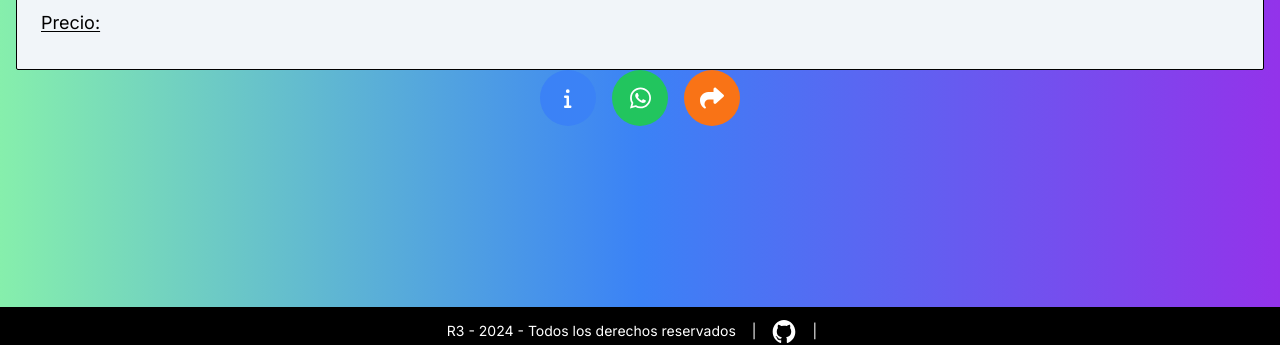
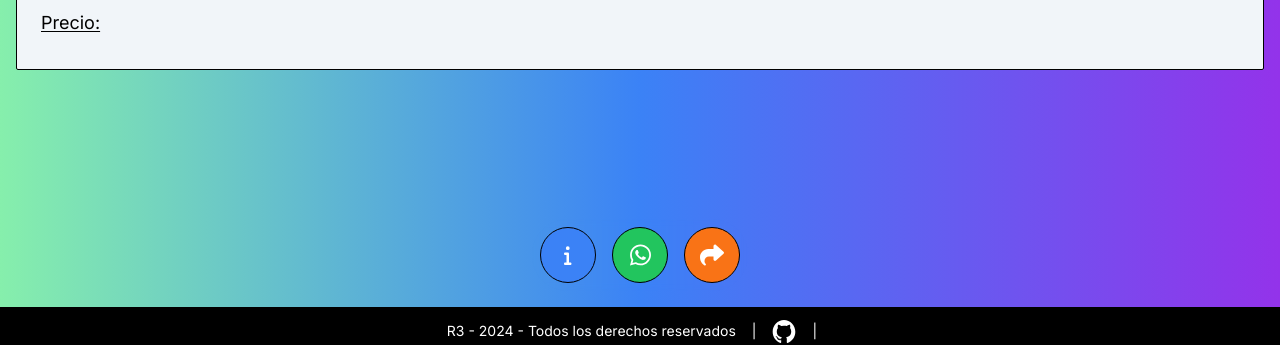
Before and after one commit to Thebassplayer/venta-de-garage, a Next.js app: page /article/1 in a window 1280 px wide. Shown: the part 445-790 px from the top of the page. Built offline with nearby package versions, Linux system fonts and the light colour scheme; no server answers; a web font is replaced by a local one.

Commit message:
Update styling and layout in various components

```diff
--- a/src/app/article/[slug]/page.tsx
+++ b/src/app/article/[slug]/page.tsx
@@ -58,7 +58,7 @@ const Article = ({ params }: { params: { slug: string } }): JSX.Element => {
   }
 
   return (
-    <main className="relative flex w-full flex-col justify-center p-4">
+    <main className="relative flex h-full w-full flex-col  justify-between p-4">
       <div className="flex flex-col rounded-sm border border-black bg-slate-100">
         <ReturnButton className="fixed left-2 top-2 z-50" />
         <h1 className="ocean_gradient px-4 pb-8 pt-10 text-center text-2xl font-bold md:py-6 md:text-4xl">
--- a/src/app/components/ArticleNav.tsx
+++ b/src/app/components/ArticleNav.tsx
@@ -13,7 +13,12 @@ type NavProps = {
 const ArticleNav = ({ title, className }: NavProps) => {
   const titulo = title;
   return (
-    <nav className={cx("flex items-center justify-center gap-4", className)}>
+    <nav
+      className={cx(
+        "mx-auto flex max-w-min items-center justify-center gap-4 rounded-full p-2 backdrop-blur-sm ",
+        className,
+      )}
+    >
       <InfoButton />
       <WhatsAppButton
         buttonVersion="compact"
--- a/src/app/components/CompartirPorWhatsappButton.tsx
+++ b/src/app/components/CompartirPorWhatsappButton.tsx
@@ -23,7 +23,7 @@ const CompartirPorWhatsAppButton = ({
       <button
         rel="noopener noreferrer"
         className={cx(
-          `flex h-14 w-14 items-center justify-center rounded-full bg-orange-500 p-3 text-white transition-all duration-200 hover:scale-125 hover:bg-orange-600 lg:p-6 lg:text-base`,
+          `flex h-14 w-14 items-center justify-center rounded-full border border-black bg-orange-500 p-3 text-white transition-all duration-200 hover:scale-125 hover:bg-orange-600 lg:p-6 lg:text-base `,
           className,
         )}
         onClick={handleClick}
--- a/src/app/components/InfoButton.tsx
+++ b/src/app/components/InfoButton.tsx
@@ -12,7 +12,7 @@ const InfoButton = ({ className }: InfoButtonProps) => {
     <Link
       href="?modal=true"
       className={cx(
-        `flex h-14 w-14 items-center justify-center rounded-full bg-blue-500 p-3 text-white transition-all duration-200 hover:scale-125  hover:bg-blue-600 lg:p-6 lg:text-base`,
+        `flex h-14 w-14 items-center justify-center rounded-full border border-black bg-blue-500 p-3 text-white transition-all  duration-200 hover:scale-125 hover:bg-blue-600 lg:p-6 lg:text-base`,
         className,
       )}
     >
--- a/src/app/components/MainNav.tsx
+++ b/src/app/components/MainNav.tsx
@@ -16,7 +16,12 @@ const MainNav = ({
   className,
 }: MainNavProps) => {
   return (
-    <nav className={cx("flex items-center justify-center gap-4", className)}>
+    <nav
+      className={cx(
+        "mx-auto flex max-w-min items-center justify-center gap-4 rounded-full p-2 backdrop-blur-sm",
+        className,
+      )}
+    >
       <InfoButton />
       <WhatsAppButton
         buttonVersion="compact"
--- a/src/app/components/WhatsAppButton.tsx
+++ b/src/app/components/WhatsAppButton.tsx
@@ -26,7 +26,7 @@ const WhatsAppButton = ({
       <button
         rel="noopener noreferrer"
         className={cx(
-          `flex h-14 w-14 items-center justify-center rounded-full bg-green-500 p-3 text-white transition-all duration-200 hover:scale-125 hover:bg-green-600 lg:p-6 lg:text-base`,
+          `flex h-14 w-14 items-center justify-center rounded-full border border-black bg-green-500 p-3 text-white transition-all duration-200 hover:scale-125 hover:bg-green-600 lg:p-6 lg:text-base `,
           className,
         )}
         onClick={handleClick}
```
